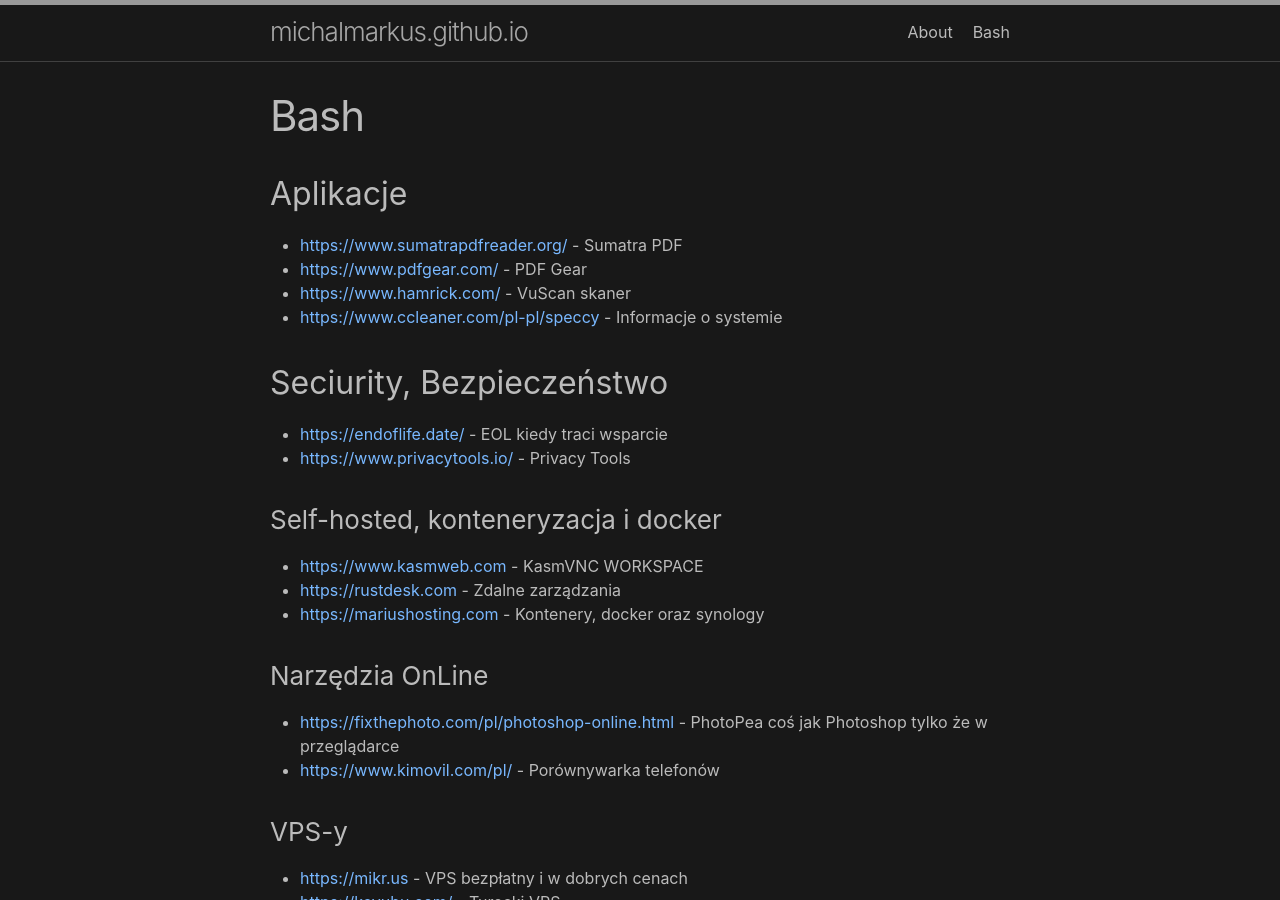
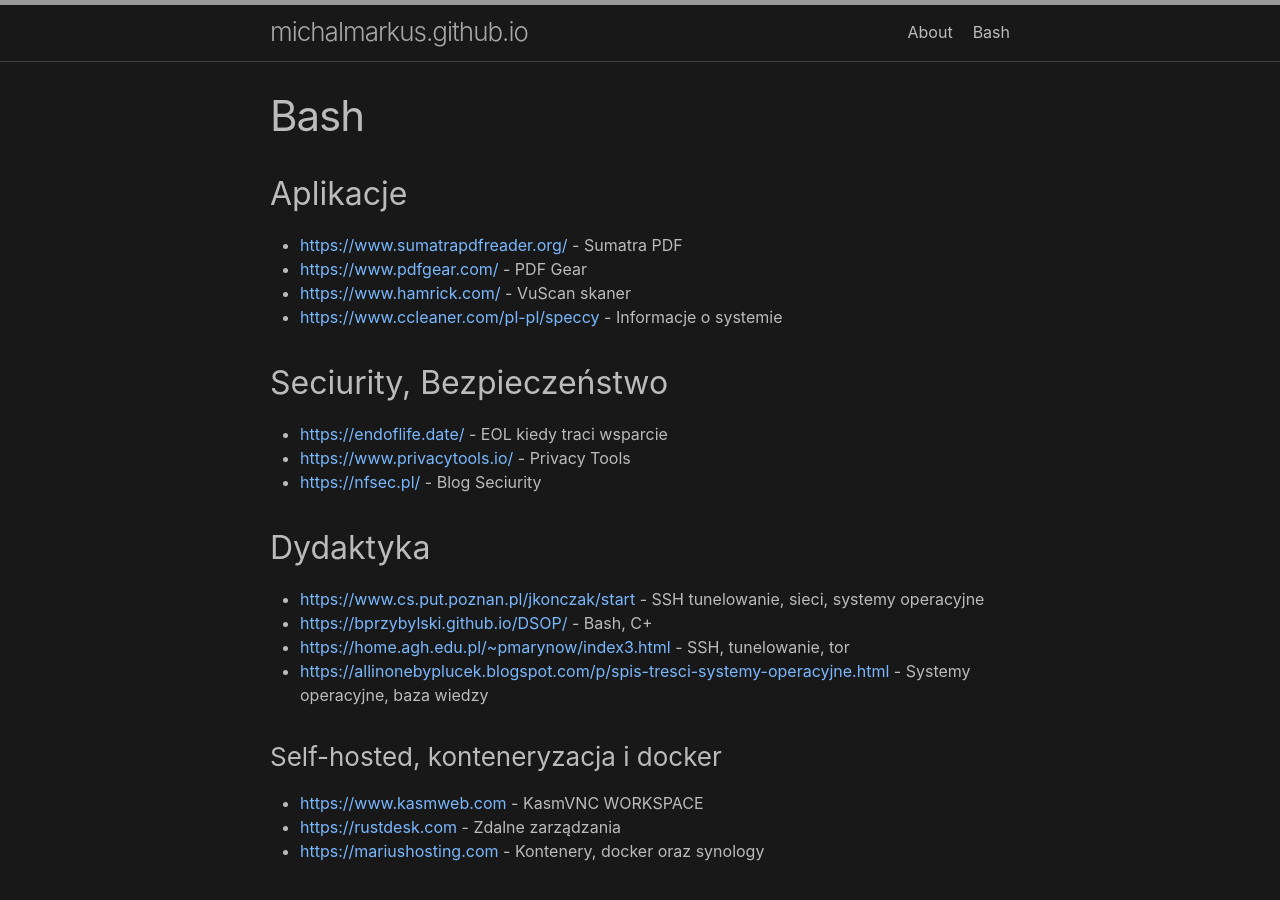
Before and after one commit to michalmarkus/michalmarkus.github.io, a Jekyll site: the page built from bash.md, in a window 1280 px wide and 900 px high. Built offline with Jekyll 4.4.1, drawn with Linux system fonts in a browser that asks for light colours.

Commit message:
Update bash.md

```diff
--- a/bash.md
+++ b/bash.md
@@ -13,6 +13,13 @@ permalink: /bash/
 ## Seciurity, Bezpieczeństwo
 - <https://endoflife.date/> - EOL kiedy traci wsparcie
 - <https://www.privacytools.io/> - Privacy Tools
+- <https://nfsec.pl/> - Blog Seciurity
+
+## Dydaktyka
+- <https://www.cs.put.poznan.pl/jkonczak/start> - SSH tunelowanie, sieci, systemy operacyjne
+- <https://bprzybylski.github.io/DSOP/> - Bash, C+
+- <https://home.agh.edu.pl/~pmarynow/index3.html> - SSH, tunelowanie, tor
+- <https://allinonebyplucek.blogspot.com/p/spis-tresci-systemy-operacyjne.html> - Systemy operacyjne, baza wiedzy
 
 ### Self-hosted, konteneryzacja i docker
 - <https://www.kasmweb.com> - KasmVNC WORKSPACE
```
